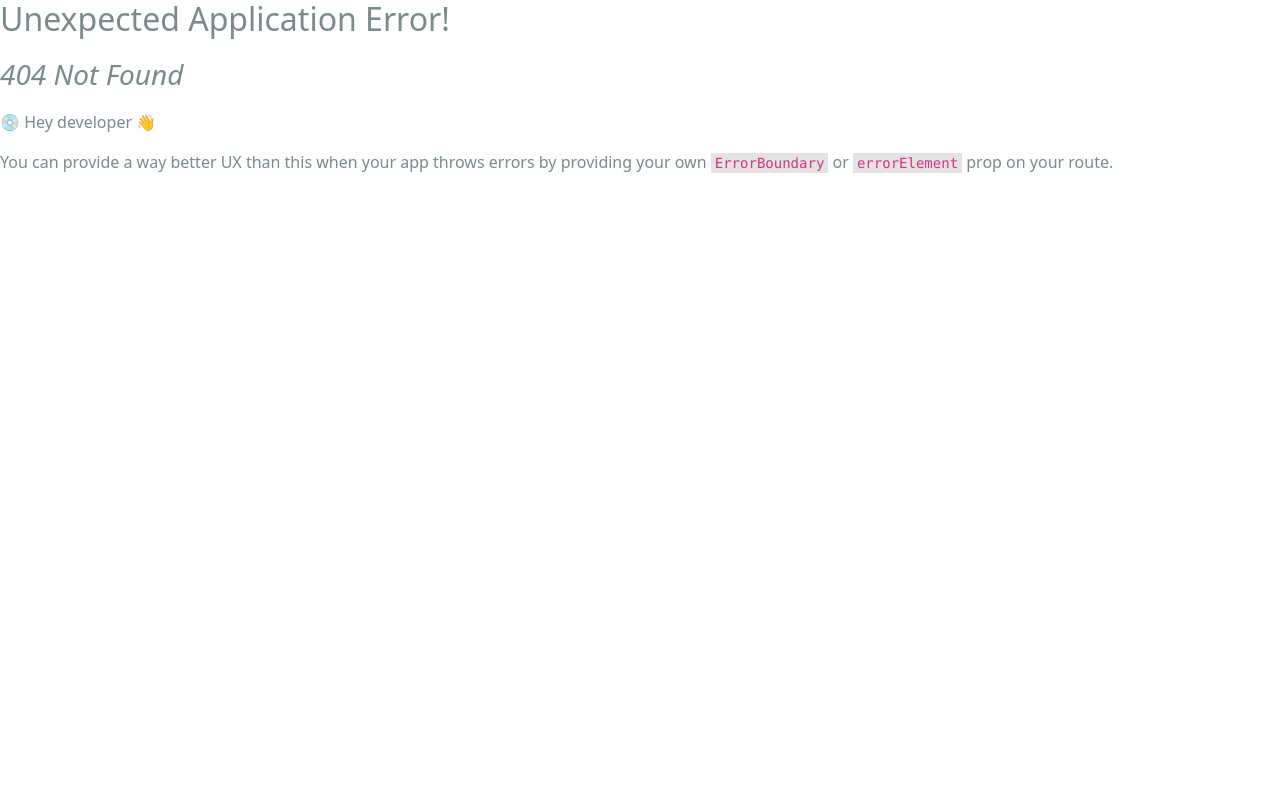
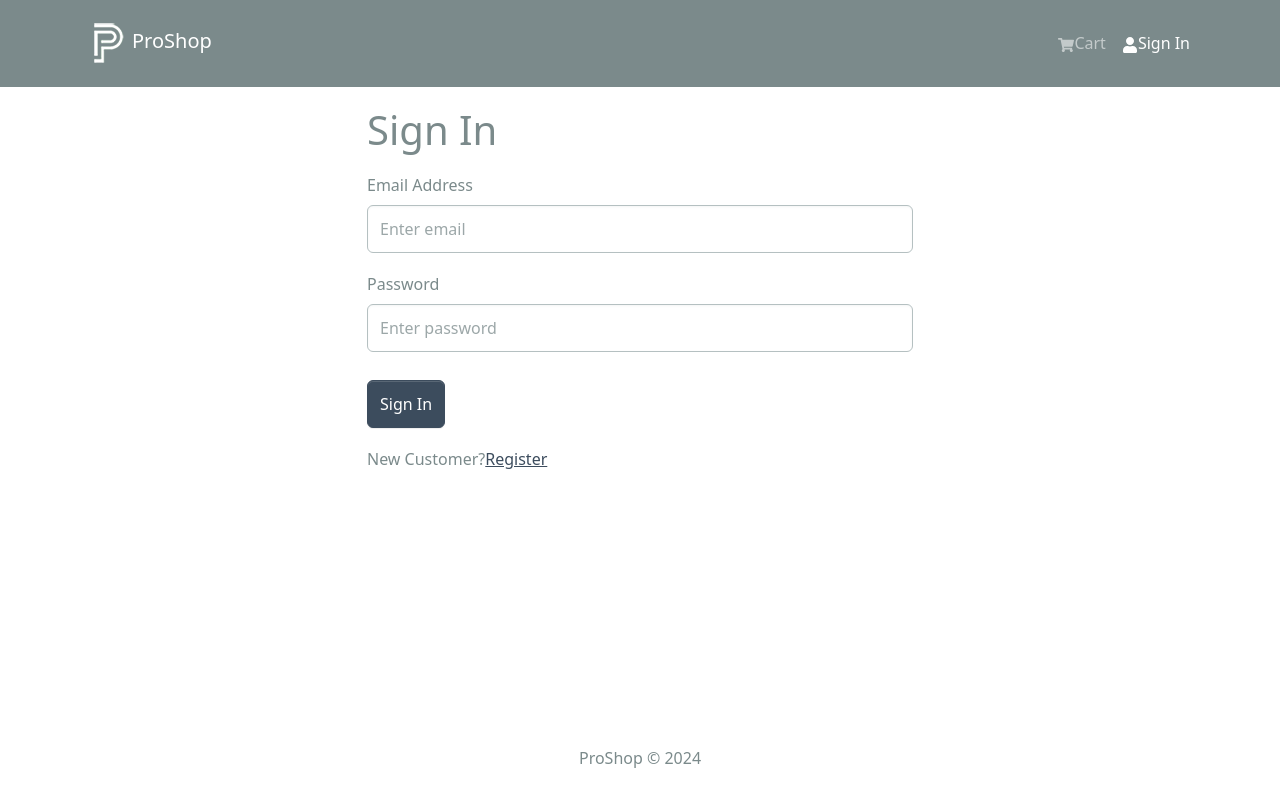
Before and after one commit to sujitoic999/ProShopV2, a React (Create React App) app in the folder frontend/: page /login in a window 1280 px wide. Before the commit this address had no page. Shown: the top 802 px of the page. Built offline with nearby package versions, Linux system fonts and the light colour scheme.

Commit message:
Completed till video 48.

```diff
--- /dev/null
+++ b/frontend/src/components/FormContainer.js
@@ -0,0 +1,16 @@
+import React from "react";
+import { Container, Row, Col } from "react-bootstrap";
+
+const FormContainer = ({ children }) => {
+  return (
+    <Container>
+      <Row className="justify-content-md-center">
+        <Col xs={12} md={6}>
+          {children}
+        </Col>
+      </Row>
+    </Container>
+  );
+};
+
+export default FormContainer;
--- a/frontend/src/index.js
+++ b/frontend/src/index.js
@@ -10,6 +10,7 @@
 import CartScreen from "./screens/CartScreen";
 import { Provider } from "react-redux";
 import store from "./store";
+import LoginScreen from "./screens/LoginScreen";
 
 // this is first way we have created routes in tutorials
 // const router = createBrowserRouter(
@@ -47,6 +48,11 @@
         path: "/cart",
         element: <CartScreen />,
       },
+      {
+        id: 4,
+        path: "/login",
+        element: <LoginScreen />,
+      },
     ],
   },
 ]);
--- /dev/null
+++ b/frontend/src/screens/LoginScreen.js
@@ -0,0 +1,52 @@
+import React from "react";
+import { useState } from "react";
+import { Link } from "react-router-dom";
+import { Form, Button, Row, Col } from "react-bootstrap";
+import { useDispatch, useSelector } from "react-redux";
+import FormContainer from "../components/FormContainer";
+
+const LoginScreen = () => {
+  const [email, setEmail] = useState("");
+  const [password, setPassword] = useState("");
+
+  const submitHandler = (e) => {
+    e.preventDefault();
+    console.log("submit");
+  };
+
+  return (
+    <FormContainer>
+      <h1>Sign In</h1>
+      <Form onSubmit={submitHandler}>
+        <Form.Group controlId="email" className="my-3">
+          <Form.Label>Email Address</Form.Label>
+          <Form.Control
+            type="email"
+            placeholder="Enter email"
+            value={email}
+            onChange={(e) => setEmail(e.target.value)}
+          ></Form.Control>
+        </Form.Group>
+        <Form.Group controlId="password" className="my-3">
+          <Form.Label>Password</Form.Label>
+          <Form.Control
+            type="password"
+            placeholder="Enter password"
+            value={password}
+            onChange={(e) => setPassword(e.target.value)}
+          ></Form.Control>
+        </Form.Group>
+        <Button type="submit" variant="primary" className="mt-2">
+          Sign In{" "}
+        </Button>
+      </Form>
+      <Row className="py-3">
+        <Col>
+          New Customer?<Link to="/register">Register</Link>
+        </Col>
+      </Row>
+    </FormContainer>
+  );
+};
+
+export default LoginScreen;
--- /dev/null
+++ b/frontend/src/slices/authSlice.js
@@ -0,0 +1,22 @@
+import { createSlice } from "@reduxjs/toolkit";
+
+const initialState = {
+  userInfo: localStorage.getItem("userInfo")
+    ? JSON.parse(localStorage.getItem("userInfo"))
+    : null,
+};
+
+const authSlice = createSlice({
+  name: "auth",
+  initialState,
+  reducers: {
+    setCredentials: (state, action) => {
+      state.userInfo = action.payload;
+      localStorage.setItem("userInfo", JSON.stringify(action.payload));
+    },
+  },
+});
+
+export const { setCredentials } = authSlice.actions;
+
+export default authSlice.reducer;
--- a/frontend/src/store.js
+++ b/frontend/src/store.js
@@ -1,11 +1,13 @@
 import { configureStore } from "@reduxjs/toolkit";
 import { apiSlice } from "./slices/apiSlice";
 import cartSliceReducer from "./slices/cartSlice";
+import authSliceReducer from "./slices/authSlice";
 
 const store = configureStore({
   reducer: {
     [apiSlice.reducerPath]: apiSlice.reducer,
     cart: cartSliceReducer,
+    auth: authSliceReducer,
   },
   middleware: (getDefaultMiddleware) =>
     getDefaultMiddleware().concat(apiSlice.middleware),
```
Also changed, not shown: frontend/src/slices/usersApiSlice.js (added, +16 -0 lines).
